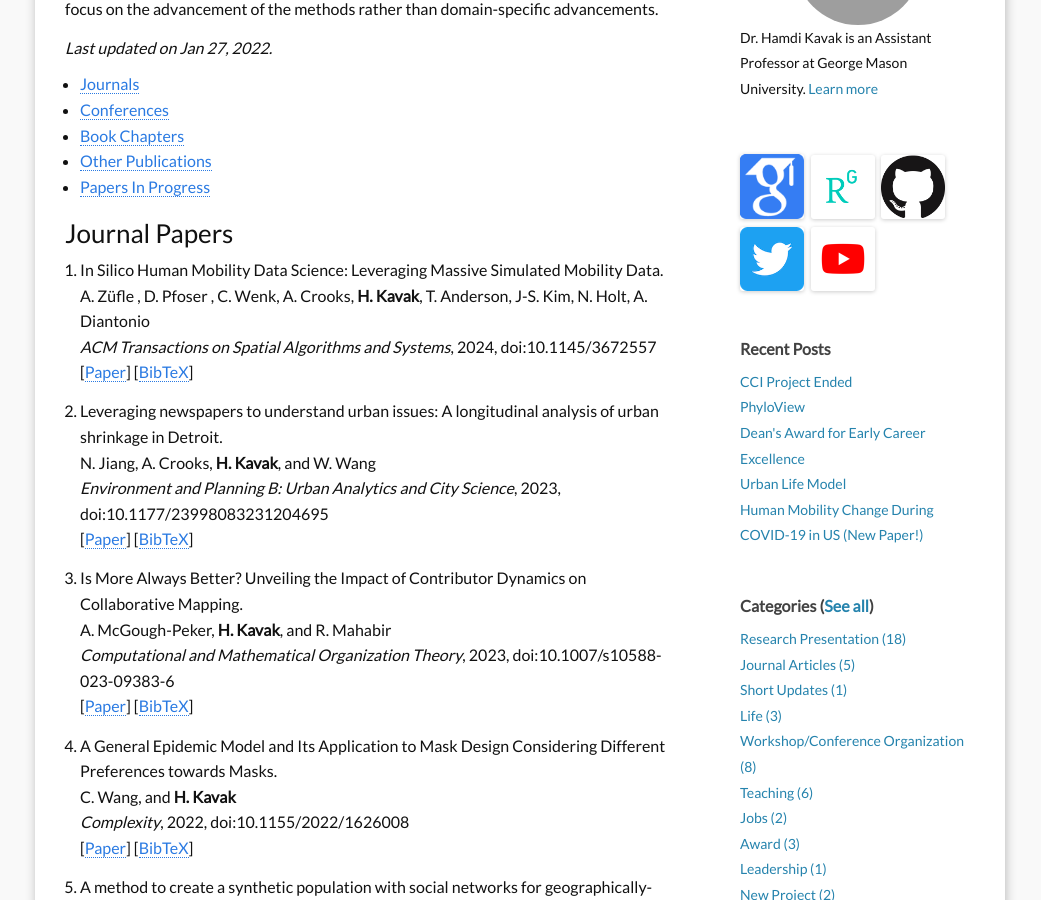
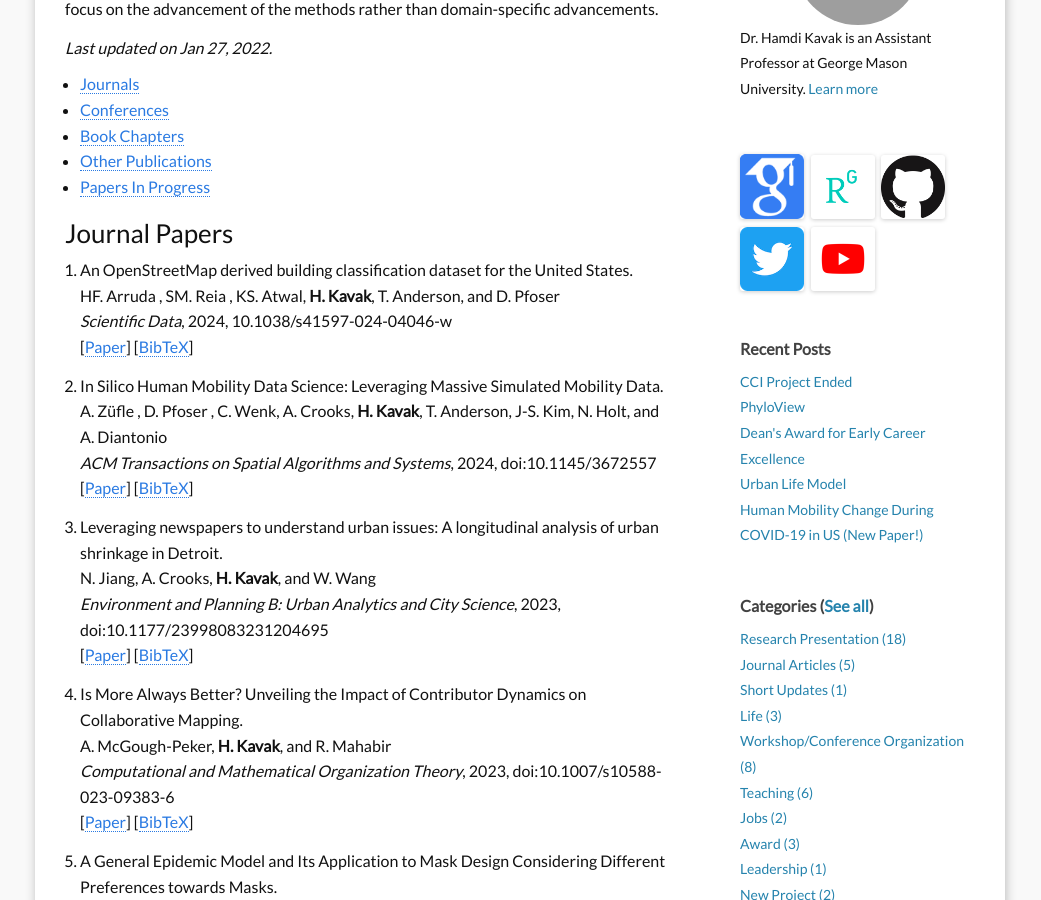
Before and after one commit to hamdikavak/hamdikavak.github.io, a Jekyll site: the page built from c5_publications.md, in a window 1280 px wide and 900 px high, scrolled down 321 px. Shown: the whole window, without its empty margins (120-1161 px from the left). Built offline with Jekyll 4.4.1, drawn with Linux system fonts in a browser that asks for light colours; nearby versions of some CDN libraries; grey boxes are pictures that could not be loaded.

Commit message:
publications update-henrique paper

```diff
--- a/c5_publications.md
+++ b/c5_publications.md
@@ -22,13 +22,18 @@ This page shows my relatively up-to-date publication list, links to papers, and
 
 
 
+
+9. An OpenStreetMap derived building classification dataset for the United States.
+        HF. Arruda , SM. Reia , KS. Atwal, <strong>H. Kavak</strong>, T. Anderson, and D. Pfoser
+        <em>Scientific Data</em>, 2024, 10.1038/s41597-024-04046-w
+        [<a title="Paper" href="https://www.nature.com/articles/s41597-024-04046-w.pdf">Paper</a>]
+        [[BibTeX]({{ site.baseurl }}/download/bibs/2024_building-classification.bib)]
+
 9. In Silico Human Mobility Data Science: Leveraging Massive Simulated Mobility Data.
-        A. Züfle , D. Pfoser , C. Wenk, A. Crooks, <strong>H. Kavak</strong>, T. Anderson, J-S. Kim, N. Holt, A. Diantonio
+        A. Züfle , D. Pfoser , C. Wenk, A. Crooks, <strong>H. Kavak</strong>, T. Anderson, J-S. Kim, N. Holt, and A. Diantonio
         <em>ACM Transactions on Spatial Algorithms and Systems</em>, 2024, doi:10.1145/3672557
         [<a title="Paper" href="https://dl.acm.org/doi/pdf/10.1145/3672557">Paper</a>]
         [[BibTeX]({{ site.baseurl }}/download/bibs/2024_in-silico.bib)]
-
-
 
 9. Leveraging newspapers to understand urban issues: A longitudinal analysis of urban shrinkage in Detroit.
         N. Jiang, A. Crooks, <strong>H. Kavak</strong>, and W. Wang
```
Also changed, not shown: download/bibs/2024_building-classification.bib (added, +10 -0 lines).
